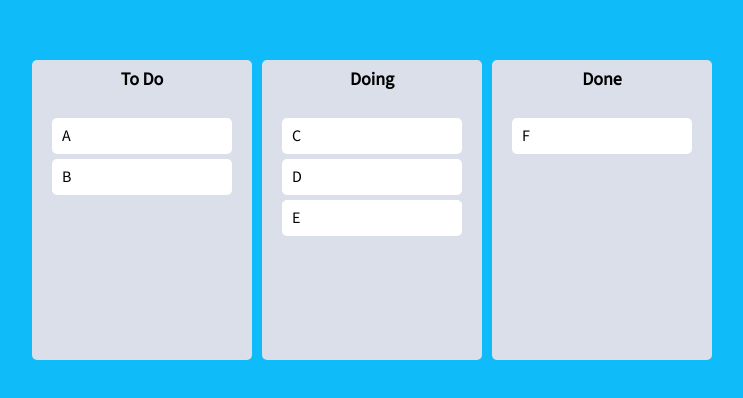
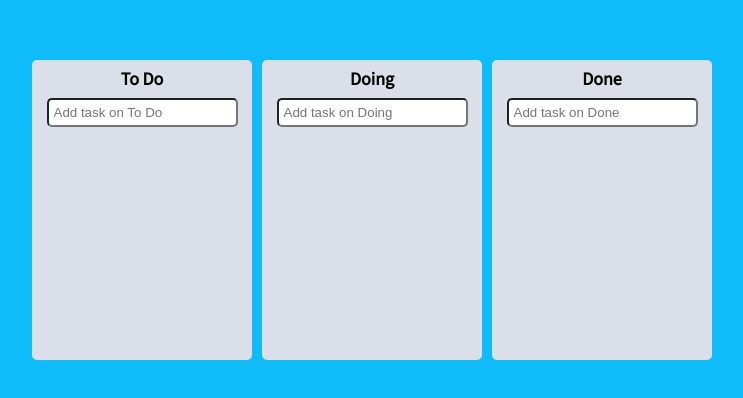
Before and after one commit to RJ-Stony/react-master, a React (Create React App) app: page / in a window 1280 px wide. Shown: the part 190-588 px from the top of the page, without its empty margins (268-1011 px from the left). Built offline with nearby package versions, Linux system fonts and the light colour scheme.

Commit message:
Add: Creating Tasks

```diff
--- a/src/App.tsx
+++ b/src/App.tsx
@@ -24,19 +24,17 @@
 
 function App() {
   const [toDos, setToDos] = useRecoilState(toDoState);
-  const onDragEnd = ({ draggableId, destination, source }: DropResult) => {
+  const onDragEnd = ({ destination, draggableId, source }: DropResult) => {
     if (!destination) return;
     setToDos((allBoards) => {
       const copyToDos: IToDoState = {};
+      const taskObj = allBoards[source.droppableId][source.index];
+      console.log(taskObj);
       Object.keys(allBoards).forEach((toDosKey) => {
         copyToDos[toDosKey] = [...allBoards[toDosKey]];
       });
       copyToDos[source.droppableId].splice(source.index, 1);
-      copyToDos[destination.droppableId].splice(
-        destination.index,
-        0,
-        draggableId
-      );
+      copyToDos[destination.droppableId].splice(destination?.index, 0, taskObj);
       return copyToDos;
     });
     // console.log(info);
@@ -45,10 +43,11 @@
     // if (destination?.droppableId === source.droppableId) {
     //   setToDos((allBoards) => {
     //     const boardCopy = [...allBoards[source.droppableId]];
+    //     const taskObj = boardCopy[source.index];
     //     // 1) Delete item on source.index
     //     boardCopy.splice(source.index, 1);
     //     // 2) Put back the item on the destination.index
-    //     boardCopy.splice(destination?.index, 0, draggableId);
+    //     boardCopy.splice(destination?.index, 0, taskObj);
     //     return {
     //       ...allBoards,
     //       [source.droppableId]: boardCopy,
@@ -59,9 +58,10 @@
     //   // cross board movement
     //   setToDos((allBoards) => {
     //     const sourceBoard = [...allBoards[source.droppableId]];
+    //     const taskObj = sourceBoard[source.index];
     //     const destinationBoard = [...allBoards[destination.droppableId]];
     //     sourceBoard.splice(source.index, 1);
-    //     destinationBoard.splice(destination?.index, 0, draggableId);
+    //     destinationBoard.splice(destination?.index, 0, taskObj);
     //     return {
     //       ...allBoards,
     //       [source.droppableId]: sourceBoard,
--- a/src/atoms.tsx
+++ b/src/atoms.tsx
@@ -1,16 +1,21 @@
-import { atom, selector, RecoilEnv } from "recoil";
+import { atom, RecoilEnv } from "recoil";
 
 RecoilEnv.RECOIL_DUPLICATE_ATOM_KEY_CHECKING_ENABLED = false;
 
+export interface IToDO {
+  id: number;
+  text: string;
+}
+
 export interface IToDoState {
-  [key: string]: string[];
+  [key: string]: IToDO[];
 }
 
 export const toDoState = atom<IToDoState>({
   key: "toDo",
   default: {
-    "To Do": ["A", "B"],
-    Doing: ["C", "D", "E"],
-    Done: ["F"],
+    "To Do": [],
+    Doing: [],
+    Done: [],
   },
 });
--- a/src/components/Board.tsx
+++ b/src/components/Board.tsx
@@ -1,6 +1,10 @@
 import { Droppable } from "react-beautiful-dnd";
 import DraggableCard from "./DraggableCard";
 import styled from "styled-components";
+import { useForm } from "react-hook-form";
+import { IToDO, toDoState } from "../atoms";
+import { useSetRecoilState } from "recoil";
+import { getAllByRole } from "@testing-library/react";
 
 const Wrapper = styled.div`
   padding-top: 10px;
@@ -32,18 +36,55 @@
       : "transparent"};
   flex-grow: 1;
   transition: background-color 0.3s ease-in-out;
-  padding: 20px;
+  padding: 15px;
+`;
+
+const Form = styled.form`
+  width: 100%;
+  align-items: center;
+  justify-content: center;
+  display: flex;
+  input {
+    border-radius: 5px;
+    padding: 5px;
+  }
 `;
 
 interface IBoardProps {
-  toDos: string[];
+  toDos: IToDO[];
   boardId: string;
 }
 
+interface IForm {
+  toDo: string;
+}
+
 function Board({ toDos, boardId }: IBoardProps) {
+  const setToDos = useSetRecoilState(toDoState);
+  const { register, setValue, handleSubmit } = useForm<IForm>();
+  const onValid = ({ toDo }: IForm) => {
+    const newToDo = {
+      id: Date.now(),
+      text: toDo,
+    };
+    setToDos((allBoards) => {
+      return {
+        ...allBoards,
+        [boardId]: [newToDo, ...allBoards[boardId]],
+      };
+    });
+    setValue("toDo", "");
+  };
   return (
     <Wrapper>
       <Title>{boardId}</Title>
+      <Form onSubmit={handleSubmit(onValid)}>
+        <input
+          {...register("toDo", { required: true })}
+          type="text"
+          placeholder={`Add task on ${boardId}`}
+        />
+      </Form>
       <Droppable droppableId={boardId}>
         {(magic, info) => (
           <Area
@@ -53,7 +94,12 @@
             {...magic.droppableProps}
           >
             {toDos.map((toDo, index) => (
-              <DraggableCard key={toDo} index={index} toDo={toDo} />
+              <DraggableCard
+                key={toDo.id}
+                index={index}
+                toDoId={toDo.id}
+                toDoText={toDo.text}
+              />
             ))}
             {magic.placeholder}
           </Area>
--- a/src/components/DraggableCard.tsx
+++ b/src/components/DraggableCard.tsx
@@ -13,14 +13,15 @@
 `;
 
 interface IDraggableCardProps {
-  toDo: string;
+  toDoId: number;
+  toDoText: string;
   index: number;
 }
 
-function DraggableCard({ toDo, index }: IDraggableCardProps) {
-  console.log(toDo, "has been rendered.");
+function DraggableCard({ toDoId, toDoText, index }: IDraggableCardProps) {
+  console.log(toDoId, "has been rendered.");
   return (
-    <Draggable key={toDo} draggableId={toDo} index={index}>
+    <Draggable key={toDoId} draggableId={toDoId + ""} index={index}>
       {(magic, snapshot) => (
         <Card
           isDragging={snapshot.isDragging}
@@ -28,7 +29,7 @@
           {...magic.dragHandleProps}
           {...magic.draggableProps}
         >
-          {toDo}
+          {toDoText}
         </Card>
       )}
     </Draggable>
```
